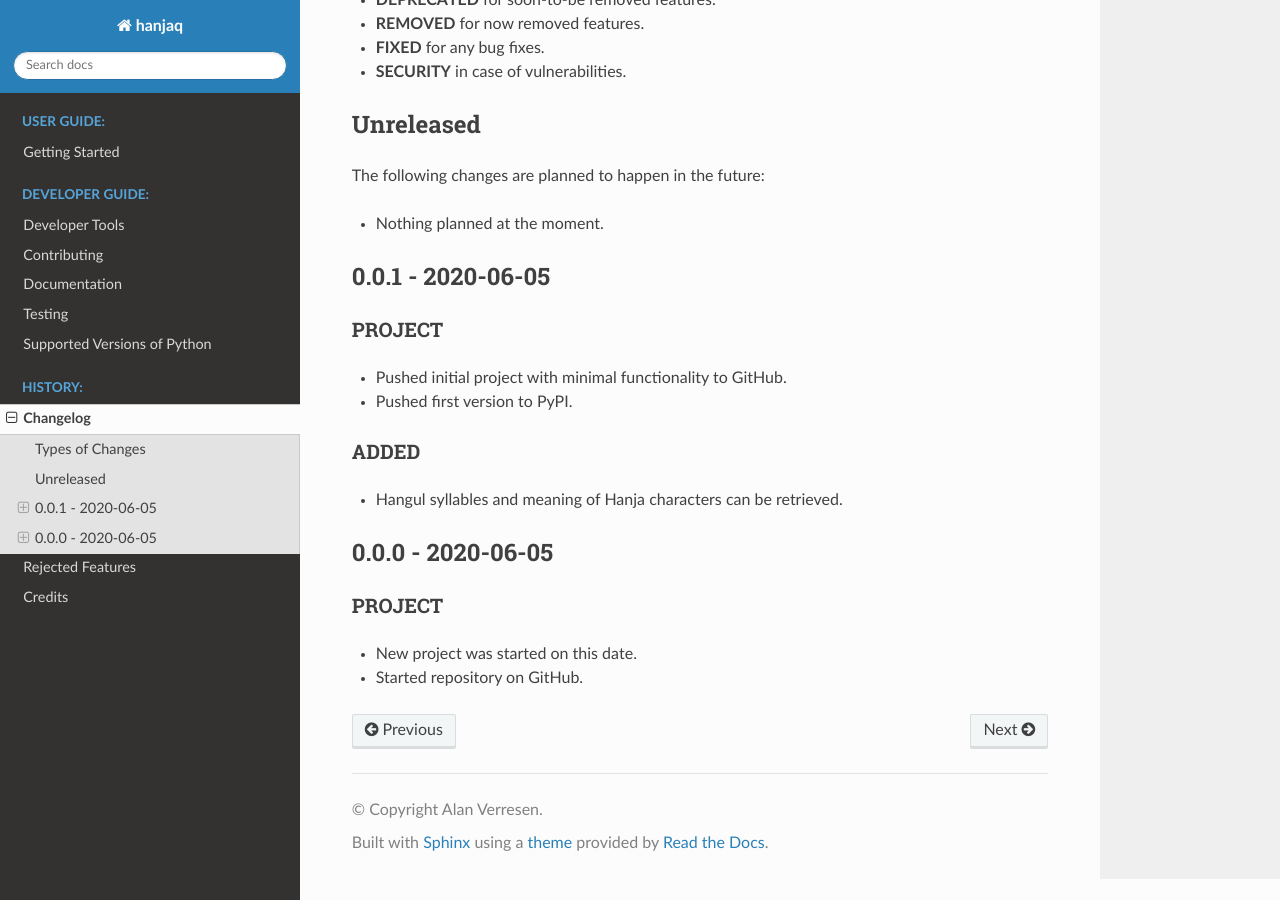
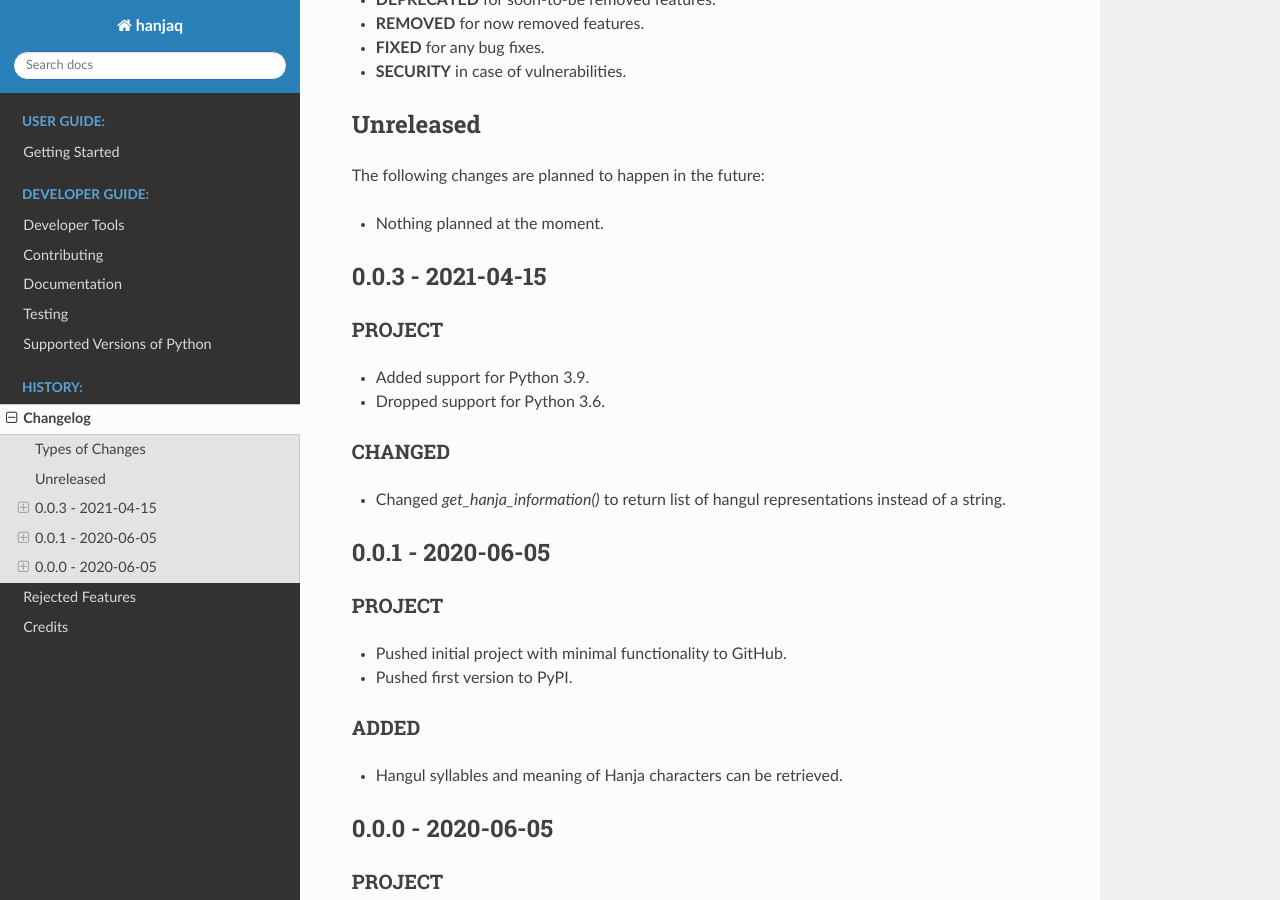
Before and after one commit to alanverresen/hanjaq, a Sphinx documentation site: the page built from docs/content/history/changelog.rst, in a window 1280 px wide and 900 px high, scrolled down 372 px. Built offline with Sphinx 7.4.7 and the Read the Docs theme 2.0.0, drawn with Linux system fonts in a browser that asks for light colours.

Commit message:
Changed 'get_hanja_information()'.

```diff
--- a/docs/content/history/changelog.rst
+++ b/docs/content/history/changelog.rst
@@ -29,6 +29,20 @@ The following changes are planned to happen in the future:
 - Nothing planned at the moment.
 
 
+0.0.3 - 2021-04-15
+------------------
+
+PROJECT
+~~~~~~~
+- Added support for Python 3.9.
+- Dropped support for Python 3.6.
+
+CHANGED
+~~~~~~~
+- Changed `get_hanja_information()` to return list of hangul representations
+  instead of a string.
+
+
 0.0.1 - 2020-06-05
 ------------------
 
--- a/docs/content/user_guide/getting_started.rst
+++ b/docs/content/user_guide/getting_started.rst
@@ -6,6 +6,10 @@ Getting Started
 What is hanjaq?
 -------------------------------------------------------------------------------
 
+
+
+This package was originally created to help with the programmatic creation of
+Anki decks in which Hanja was used as a supportive tool.
 
 -------------------------------------------------------------------------------
 Installation
```
Also changed, not shown: README.rst (+15 -12 lines), 6 other files.
